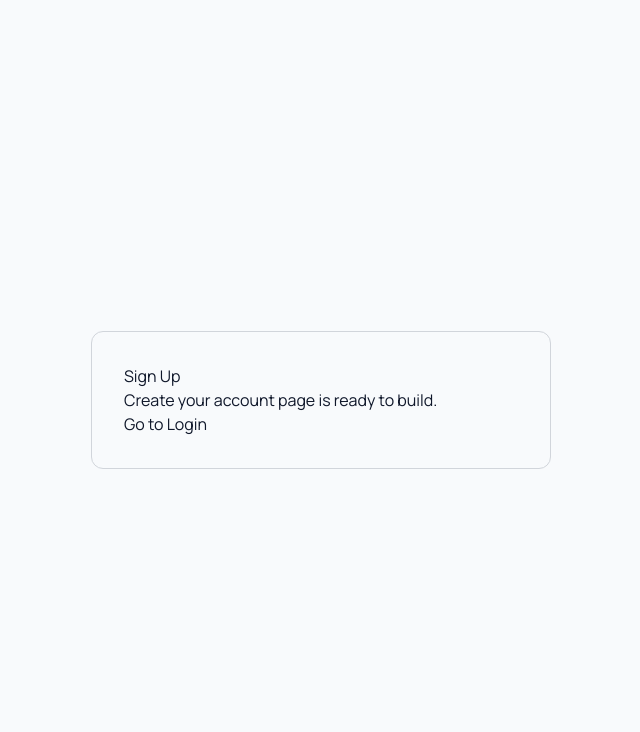
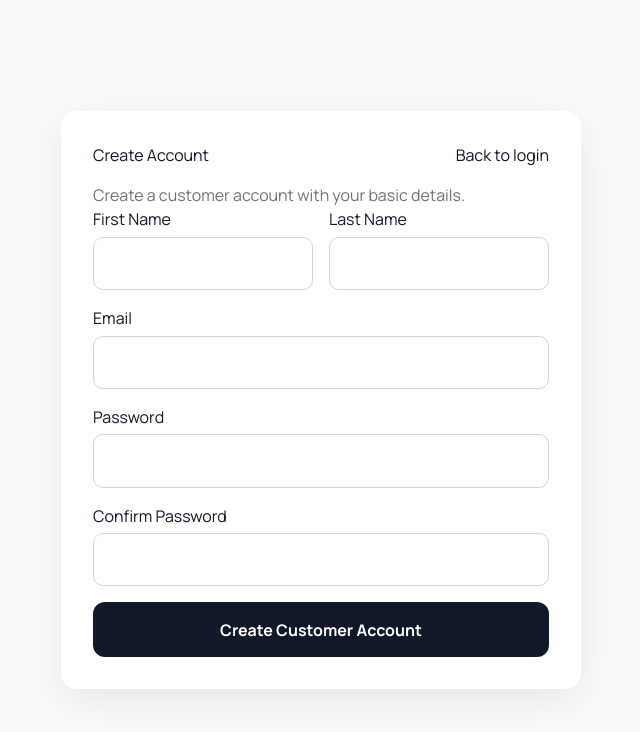
Before and after one commit to Shanebaines/BainesTax_frontend, a React (Vite) app: page /signup in a window 1280 px wide. Shown: the top 732 px of the page, without its empty margins (319-959 px from the left). Built offline with nearby package versions, Linux system fonts and the light colour scheme; no server answers; a web font is replaced by a local one.

Commit message:
Add create account page and integrate Google login functionality

```diff
--- a/src/App.jsx
+++ b/src/App.jsx
@@ -3,7 +3,7 @@ import { BrowserRouter, Route, Routes, useLocation } from 'react-router-dom'
 import { GoogleOAuthProvider } from '@react-oauth/google'
 import HomePage from './pages/homepage.jsx'
 import LoginPage from './pages/loginpage.jsx'
-import SignUpPage from './pages/signuppage.jsx'
+import CreataccountPage from './pages/creataccountpage.jsx'
 import AdminPage from './pages/adminpage.jsx'
 import ProductPage from './pages/productpage.jsx'
 import ProductDetailsPage from './pages/productdetailspage.jsx'
@@ -13,7 +13,7 @@ import { Toaster } from 'react-hot-toast'
 
 function AppContent() {
   const location = useLocation()
-  const noHeaderRoutes = ['/login', '/signup', '/admin/login']
+  const noHeaderRoutes = ['/login', '/signup', '/create-account', '/admin/login']
   const showHeader = !noHeaderRoutes.includes(location.pathname)
 
   return (
@@ -25,7 +25,8 @@ function AppContent() {
         <Route path="/products/:productID" element={<ProductDetailsPage />} />
         <Route path="/cart" element={<CartPage />} />
         <Route path="/login" element={<LoginPage />} />
-        <Route path="/signup" element={<SignUpPage />} />
+        <Route path="/signup" element={<CreataccountPage />} />
+        <Route path="/create-account" element={<CreataccountPage />} />
         <Route path="/admin/login" element={<LoginPage />} />
         <Route path="/admin/*" element={<AdminPage />} />
         <Route path="*" element={<h2 style={{ padding: '2rem' }}>404 Not Found</h2>} />
--- /dev/null
+++ b/src/pages/creataccountpage.jsx
@@ -0,0 +1,102 @@
+import axios from 'axios'
+import { useState } from 'react'
+import { Link, useNavigate } from 'react-router-dom'
+import toast from 'react-hot-toast'
+
+export default function CreataccountPage() {
+  const navigate = useNavigate()
+  const [formData, setFormData] = useState({
+    firstName: '',
+    lastName: '',
+    email: '',
+    password: '',
+    confirmPassword: '',
+  })
+  const [isSubmitting, setIsSubmitting] = useState(false)
+
+  const handleChange = (event) => {
+    const { name, value } = event.target
+    setFormData((current) => ({ ...current, [name]: value }))
+  }
+
+  const handleSubmit = async (event) => {
+    event.preventDefault()
+
+    if (formData.password !== formData.confirmPassword) {
+      toast.error('Passwords do not match')
+      return
+    }
+
+    try {
+      setIsSubmitting(true)
+
+      const { data } = await axios.post(`${import.meta.env.VITE_BACKEND_URL}/api/users`, {
+        FirstName: formData.firstName,
+        LastName: formData.lastName,
+        email: formData.email,
+        password: formData.password,
+        Type: 'Customer',
+      })
+
+      if (data?.token) {
+        localStorage.setItem('authToken', data.token)
+        localStorage.setItem('user', JSON.stringify(data.user))
+        axios.defaults.headers.common.Authorization = `Bearer ${data.token}`
+      }
+
+      toast.success('Customer account created successfully')
+      navigate('/login')
+    } catch (error) {
+      const message = error.response?.data?.error || 'Unable to create account'
+      toast.error(message)
+    } finally {
+      setIsSubmitting(false)
+    }
+  }
+
+  return (
+    <div className="create-account-page" style={{ minHeight: '100vh', padding: '2rem', display: 'grid', placeItems: 'center' }}>
+      <main className="create-account-card" style={{ width: 'min(520px, 100%)', background: '#fff', borderRadius: '16px', padding: '2rem', boxShadow: '0 12px 40px rgba(0,0,0,0.08)' }}>
+        <div style={{ display: 'flex', justifyContent: 'space-between', alignItems: 'center', marginBottom: '1rem', gap: '1rem' }}>
+          <h1 style={{ margin: 0 }}>Create Account</h1>
+          <Link to="/login">Back to login</Link>
+        </div>
+
+        <p style={{ marginTop: 0, color: '#6b7280' }}>Create a customer account with your basic details.</p>
+
+        <form onSubmit={handleSubmit} style={{ display: 'grid', gap: '1rem' }}>
+          <div style={{ display: 'grid', gap: '1rem', gridTemplateColumns: 'repeat(auto-fit, minmax(180px, 1fr))' }}>
+            <label style={{ display: 'grid', gap: '0.35rem' }}>
+              <span>First Name</span>
+              <input name="firstName" value={formData.firstName} onChange={handleChange} required style={{ padding: '0.85rem', borderRadius: '10px', border: '1px solid #d1d5db' }} />
+            </label>
+
+            <label style={{ display: 'grid', gap: '0.35rem' }}>
+              <span>Last Name</span>
+              <input name="lastName" value={formData.lastName} onChange={handleChange} required style={{ padding: '0.85rem', borderRadius: '10px', border: '1px solid #d1d5db' }} />
+            </label>
+          </div>
+
+          <label style={{ display: 'grid', gap: '0.35rem' }}>
+            <span>Email</span>
+            <input type="email" name="email" value={formData.email} onChange={handleChange} required style={{ padding: '0.85rem', borderRadius: '10px', border: '1px solid #d1d5db' }} />
+          </label>
+
+          <label style={{ display: 'grid', gap: '0.35rem' }}>
+            <span>Password</span>
+            <input type="password" name="password" value={formData.password} onChange={handleChange} required minLength={6} style={{ padding: '0.85rem', borderRadius: '10px', border: '1px solid #d1d5db' }} />
+          </label>
+
+          <label style={{ display: 'grid', gap: '0.35rem' }}>
+            <span>Confirm Password</span>
+            <input type="password" name="confirmPassword" value={formData.confirmPassword} onChange={handleChange} required minLength={6} style={{ padding: '0.85rem', borderRadius: '10px', border: '1px solid #d1d5db' }} />
+          </label>
+
+          <button type="submit" disabled={isSubmitting} style={{ padding: '0.95rem 1rem', borderRadius: '12px', border: 'none', background: '#111827', color: '#fff', fontWeight: 700, cursor: 'pointer' }}>
+            {isSubmitting ? 'Creating...' : 'Create Customer Account'}
+          </button>
+        </form>
+      </main>
+    </div>
+  )
+}
--- a/src/pages/loginpage.jsx
+++ b/src/pages/loginpage.jsx
@@ -1,6 +1,8 @@
 import axios from 'axios'
 import { Link, useNavigate } from 'react-router-dom'
 import { useState } from 'react'
+import { GoogleLogin } from '@react-oauth/google'
+import toast from 'react-hot-toast'
 
 export default function LoginPage() {
   const [keepLogged, setKeepLogged] = useState(true)
@@ -10,6 +12,46 @@ export default function LoginPage() {
   const [responseMessage, setResponseMessage] = useState('')
   const [responseType, setResponseType] = useState('')
   const navigate = useNavigate()
+
+  const handleGoogleSuccess = async (credentialResponse) => {
+    try {
+      setIsSubmitting(true)
+      setResponseMessage('')
+      setResponseType('')
+
+      const { data } = await axios.post(`${import.meta.env.VITE_BACKEND_URL}/api/users/google-login`, {
+        credential: credentialResponse.credential,
+      })
+
+      if (data?.token) {
+        localStorage.setItem('authToken', data.token)
+        localStorage.setItem('user', JSON.stringify(data.user))
+        axios.defaults.headers.common.Authorization = `Bearer ${data.token}`
+      }
+
+      if (data?.created) {
+        toast.success('Customer account created with Google')
+      } else {
+        toast.success('Google login successful')
+      }
+
+      setResponseMessage(data?.message || 'Google login successful.')
+      setResponseType('success')
+
+      if (data?.user?.type === 'Admin') {
+        navigate('/admin')
+      } else {
+        navigate('/')
+      }
+    } catch (error) {
+      const message = error.response?.data?.error || 'Google login failed. Please try again.'
+      setResponseMessage(message)
+      setResponseType('error')
+      toast.error(message)
+    } finally {
+      setIsSubmitting(false)
+    }
+  }
 
   const handleLogin = async (event) => {
     event.preventDefault()
@@ -171,8 +213,22 @@ export default function LoginPage() {
               <div className="login-divider-line" />
             </div>
 
+            <div className="login-google-button-wrap">
+              <GoogleLogin
+                onSuccess={handleGoogleSuccess}
+                onError={() => {
+                  toast.error('Google login failed. Please try again.')
+                }}
+                theme="outline"
+                size="large"
+                text="signin_with"
+                shape="rectangular"
+                width="100%"
+              />
+            </div>
+
             <p className="login-footer">
-              Don't have an account? <a href="#">Create one</a>
+              Don't have an account? <Link to="/create-account">Create one</Link>
             </p>
           </form>
         </div>
```
